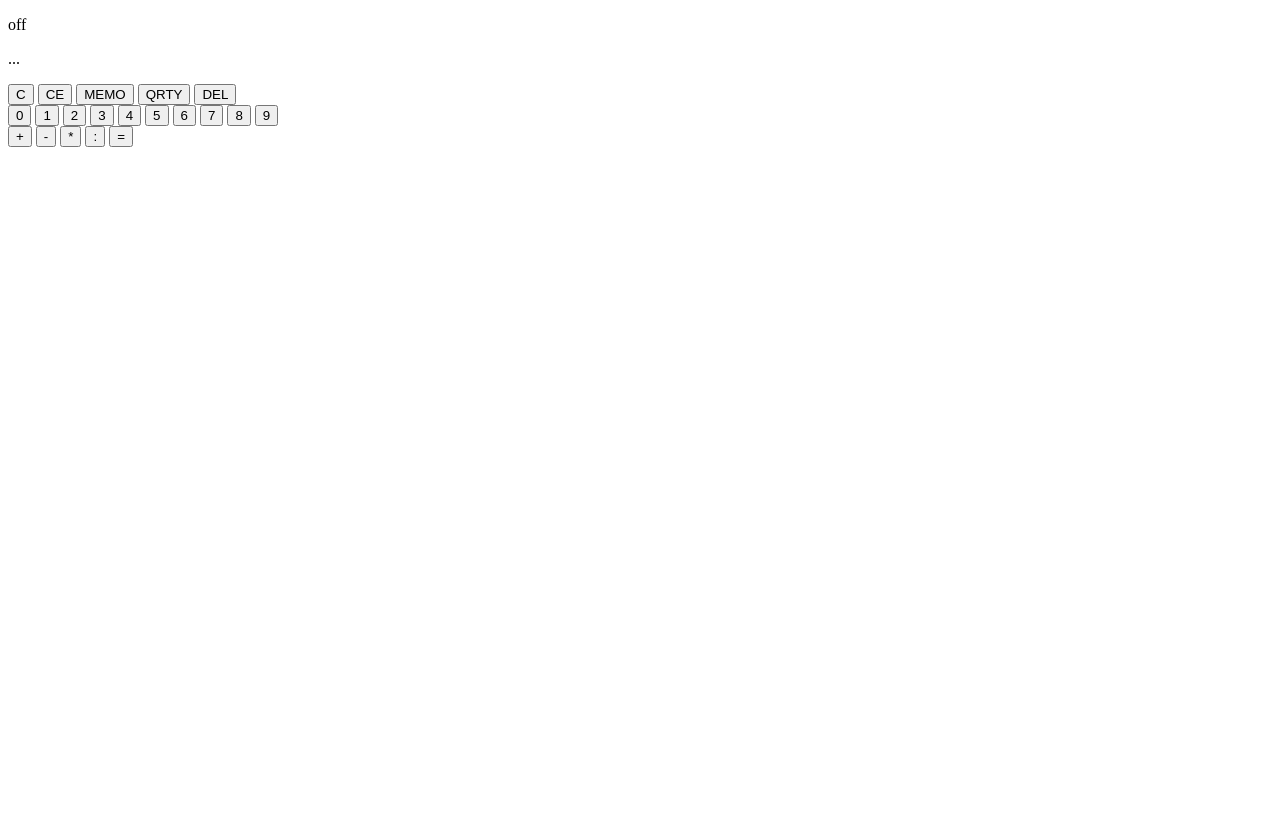
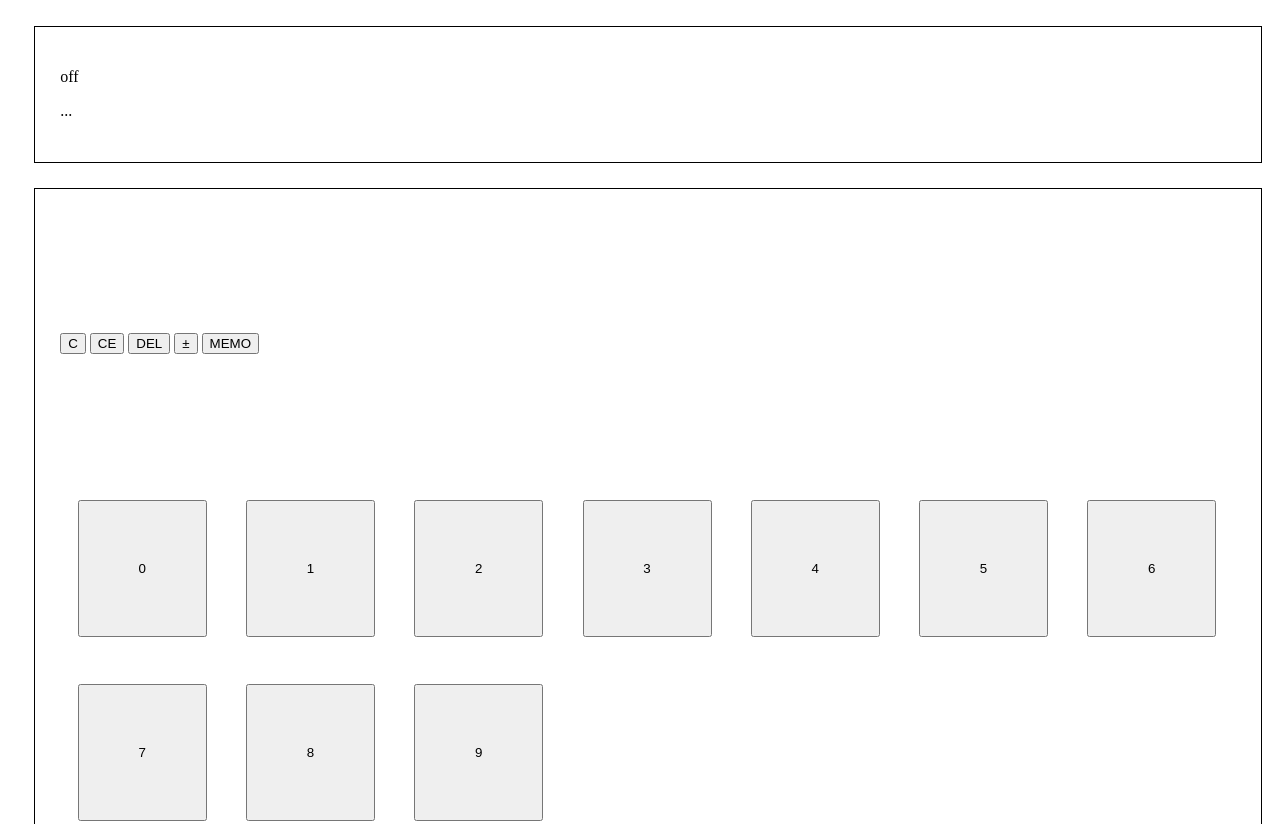
Before and after one commit to AndersonRamos07/aros_calculator, a plain HTML site: page index.html in a window 1280 px wide. Shown: the top 824 px of the page. Drawn offline with Linux system fonts and the light colour scheme.

Commit message:
Edições para ficarem um pouco mais adequadas às novas atualizações de script

```diff
--- a/index.html
+++ b/index.html
@@ -13,17 +13,17 @@
     <div id="visor">
       <p id="painelPrincipal">off</p>
       <p id="painelCalculo">...</p>
-      <p id="painelHistorico" hidden><span id="primeiro">*</span>*<span id="segundo"></span>*<span id="sinal">*</span>*</p>
+      <p id="painelHistorico" hidden>(<span id="primeiro">_</span>) (<span id="sinal">_</span>) (<span id="segundo">_</span>)</p>
     </div>
    <!-- <button onclick="bipar()">Alertar</button> -->
   </div>
-<div>
+<div class="allBtns">
 <div class="btns main">
   <button class="cSomente">C</button>
   <button class="cEE">CE</button>
-  <button class="getE">MEMO</button>
-  <button class="setE">QRTY</button>
   <button class="del">DEL</button>
+  <button class="maisOuMenos">&plusmn;</button>
+  <button class="memo">MEMO</button>
 </div>
 <div class="btns num">
   <button class="btnNum" value="0">0</button>
@@ -40,8 +40,8 @@
   <button class="operacao" value="soma">+</button>
   <button class="operacao" value="subt">-</button>
   <button class="operacao" value="mult">*</button>
-  <button class="operacao" value="divi">:</button>
-  <button class="calcular">=</button>
+  <button class="operacao" value="divi">&divide;</button>
+  <button class="equal calcular">=</button>
 </div>
   </div>
   <script type="module" src="./main.js" defer>
--- a/style.css
+++ b/style.css
@@ -2,3 +2,18 @@ html, body {
   height: 100%;
   width: 100%;
 }
+
+#visor, .allBtns {
+  margin: 2%;
+  padding:2%;
+  border: 0.7px solid black;
+}
+
+.btns{
+  margin: 10% 0 5%;
+}
+
+.btnNum, .operacao, .equal{
+  padding: 5%;
+  margin: 2.5% 1.5% 1.5%;
+}
```
